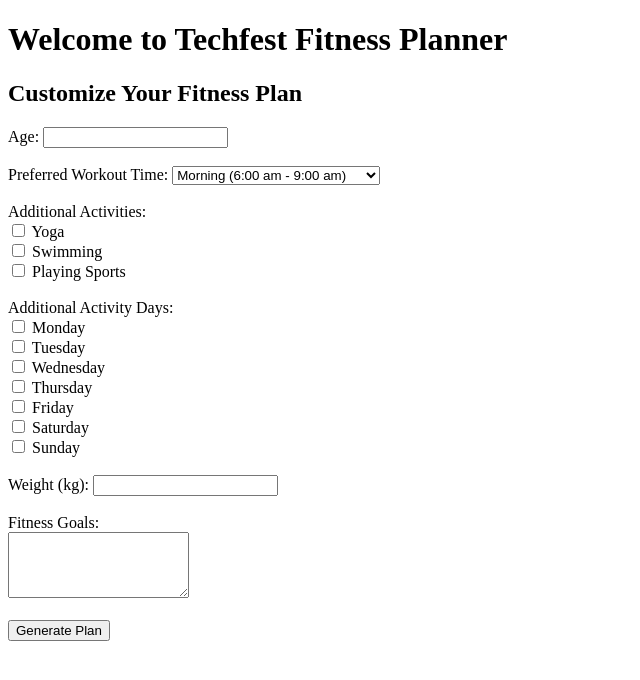
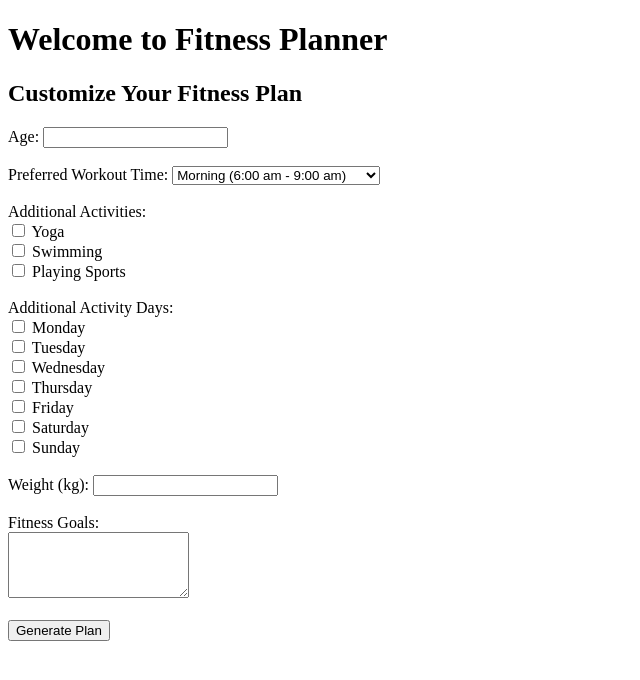
Before and after one commit to YashKamathe/temp, a plain HTML site: page index.html in a window 1280 px wide. Shown: the whole page, without its empty margins (0-640 px from the left). Drawn offline with Linux system fonts and the light colour scheme.

Commit message:
Update index.html

```diff
--- a/index.html
+++ b/index.html
@@ -3,11 +3,11 @@
 <head>
     <meta charset="UTF-8">
     <meta name="viewport" content="width=device-width, initial-scale=1.0">
-    <title>Techfest Fitness Planner</title>
+    <title> Fitness Planner</title>
 </head>
 <body>
     <header>
-        <h1>Welcome to Techfest Fitness Planner</h1>
+        <h1>Welcome to Fitness Planner</h1>
     </header>
     <main>
         <section id="input-section">
```
